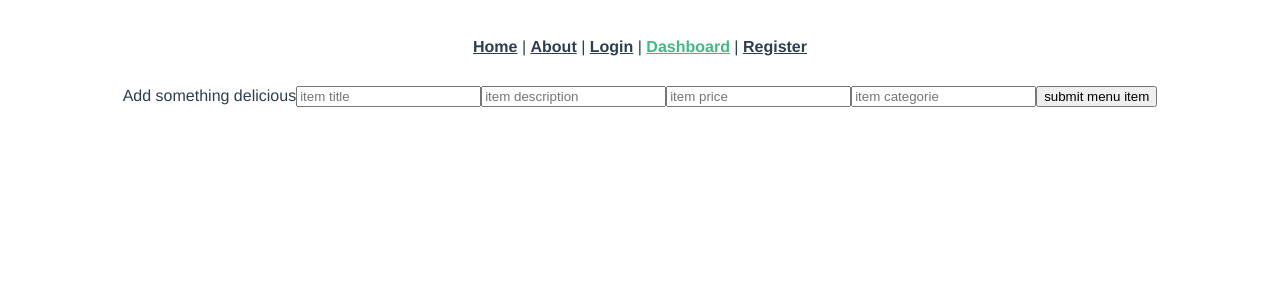
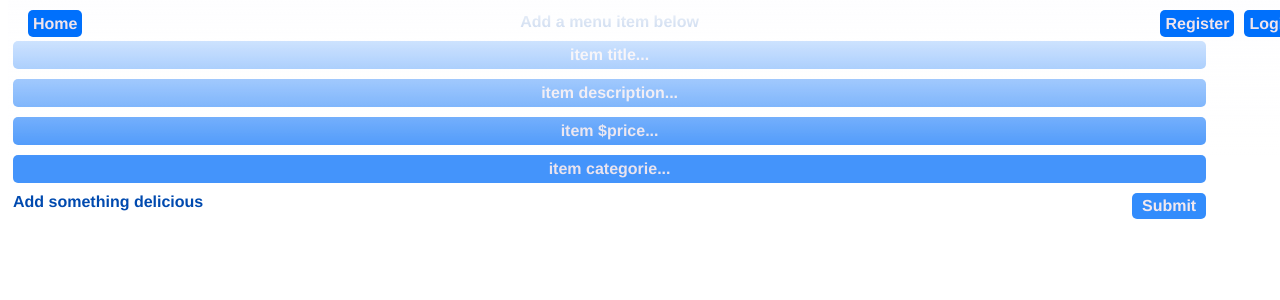
Before and after one commit to patrickbrusven/menu-builder, a Vue app: page /dashboard in a window 1280 px wide. Shown: the top 300 px of the page. Built offline with nearby package versions, Linux system fonts and the light colour scheme.

Commit message:
style overhaul for all major components. adjusted some methods to use vuex opposed to emitting events.

```diff
--- a/src/components/Navigation.vue
+++ b/src/components/Navigation.vue
@@ -1,30 +1,97 @@
 <template lang="html">
   <div id="nav">
-    <router-link to="/">Home</router-link> |
-    <router-link to="/about">About</router-link> |
-    <router-link to="/login">Login</router-link> |
-    <router-link to="/dashboard">Dashboard</router-link> |
-    <router-link to="/register">Register</router-link>
+    <div class="mainLinks">
+      <router-link to="/" class="home">Home</router-link>
+      <router-link v-if="loggedIn" to="/dashboard">Dashboard</router-link>
+    </div>
+    <div class="userLogin">
+      <router-link v-if="!loggedIn" to="/register">Register</router-link>
+      <router-link v-if="!loggedIn" to="/login">Login</router-link>
+      <div v-else class="userStatus">
+        <h3>Welcome back: {{ $store.state.user.name }}</h3>
+        <button type="button" class="logoutButton" @click="logout">Logout</button>
+      </div>
+    </div>
   </div>
 </template>
 
 <script>
+import { mapGetters } from 'vuex';
+
 export default {
   name: 'Navigation',
+
+  computed: mapGetters(['loggedIn']),
+
+  methods: {
+    logout () {
+      this.$store.dispatch('logout');
+    }
+  }
 }
 </script>
 
 <style scoped>
+
 #nav {
-  padding: 30px;
+  padding: 15px;
+  display: flex;
+  justify-content: space-between;
+  position: fixed;
+  top: 0px;
+  width: 100vw;
+  background: linear-gradient(to bottom, #fefeff, #ffffff00);
+  height: 16vh;
+  z-index: 100;
+}
+
+.userStatus {
+  display: flex;
+}
+
+h3 {
+  color: #004aaf;
+  text-decoration: underline;
+  margin-right: 10px;
 }
 
 #nav a {
   font-weight: bold;
-  color: #2c3e50;
+  color: #f0e4ec;
+  text-decoration: none;
+  background-color: #0070fc;
+  padding: 5px;
+  border-radius: 5px;
+  margin: 5px;
+  transition: .2s ease-in;
 }
 
 #nav a.router-link-exact-active {
-  color: #42b983;
+  background-color: #004aaf;
 }
+
+#nav a:hover {
+  background-color: #1a5ab6;
+}
+
+button {
+  color: #f0e4ec;
+  text-decoration: none;
+  background-color: #0070fc;
+  padding: 5px;
+  margin-top: -5px;
+  border-radius: 5px;
+  width: min-content;
+  align-self: center;
+  border: none;
+  cursor: pointer;
+  font: inherit;
+  font-weight: bold;
+  transition: .2s ease-in;
+}
+
+button:hover {
+  background-color: #004aaf;
+}
+
 </style>
--- a/src/components/dashboard/AddItemComponent.vue
+++ b/src/components/dashboard/AddItemComponent.vue
@@ -1,11 +1,14 @@
 <template lang="html">
   <div class="add-item">
-    <label for="add-item">Add something delicious</label>
-    <input type="text" id="add-item" v-model="title" placeholder="item title">
-    <input type="text" id="add-description" v-model="description" placeholder="item description">
-    <input type="text" id="add-price" v-model="price" placeholder="item price">
-    <input type="text" id="add-categorie" v-model="categorie" placeholder="item categorie">
-    <button @click="createNewItem" >submit menu item</button>
+    <label for="add-item">Add a menu item below</label>
+    <input type="text" id="add-item" v-model="title" placeholder="item title...">
+    <input type="text" id="add-description" v-model="description" placeholder="item description...">
+    <input type="text" id="add-price" v-model="price" placeholder="item $price...">
+    <input type="text" id="add-categorie" v-model="categorie" placeholder="item categorie...">
+    <div class="bottomLine">
+      <label for="add-item">Add something delicious</label>
+      <button @click="createNewItem">Submit</button>
+    </div>
   </div>
 </template>
 
@@ -45,4 +48,84 @@ export default {
 </script>
 
 <style lang="css" scoped>
+
+.add-item {
+  background-color: #ffffff;
+  display: flex;
+  flex-direction: column;
+  border-radius: 5px;
+  width: 94vw;
+  align-self: center;
+}
+
+.bottomLine {
+  display: flex;
+  justify-content: space-between;
+}
+
+label {
+  color: #004aaf;
+  padding: 5px;
+  font: inherit;
+  font-weight: bold;
+}
+
+input {
+  margin: 5px;
+  border-radius: 5px;
+  border: none;
+  padding: 5px;
+  text-align: center;
+  background-color: #167afb;
+  opacity: .8;
+  font: inherit;
+  font-weight: bold;
+  color: white;
+}
+
+input:hover {
+  transition: .2s ease-in;
+  background-color: #004aaf;
+  font-weight: bold;
+}
+
+input:active {
+  box-shadow: none;
+}
+
+::placeholder { /* Chrome, Firefox, Opera, Safari 10.1+ */
+  color: #e4ddeb;
+  opacity: 1; /* Firefox */
+}
+
+:-ms-input-placeholder { /* Internet Explorer 10-11 */
+  color: #e4ddeb;
+}
+
+::-ms-input-placeholder { /* Microsoft Edge */
+  color: #e4ddeb;
+}
+
+button {
+  color: #f0e4ec;
+  text-decoration: none;
+  background-color: #0070fc;
+  padding: 4px;
+  border-radius: 5px;
+  margin: 5px;
+  width: min-content;
+  align-self: center;
+  border: none;
+  cursor: pointer;
+  opacity: .8;
+  font: inherit;
+  font-weight: bold;
+  padding-left: 10px;
+  padding-right: 10px;
+  transition: .2s ease-in;
+}
+
+button:hover {
+  background-color: #004aaf;
+}
 </style>
--- a/src/components/dashboard/DisplayItemComponent.vue
+++ b/src/components/dashboard/DisplayItemComponent.vue
@@ -1,23 +1,35 @@
 <template>
   <div class="container">
-    <li v-for="item in $store.state.menu"
+    <li class="item" v-for="item in $store.state.menu"
         v-bind:key="item._id">
-      <p class="title">{{ item.title }}</p>
+      <h3 class="title">{{ item.title }}</h3>
       <p class="description">{{ item.description }}</p>
-      <p class="price">{{ item.price }}</p>
+      <h4 class="price">${{ item.price }}</h4>
       <p class="categorie">{{ item.categorie }}</p>
-      <button @click="deleteItem(item._id)">Remove</button>
-      <button @click="$emit('edit-item', item._id)">Edit</button>
+      <div class="hide">
+        <Button class="liButton" @click="deleteItem(item._id)"
+                color="red"
+                text="Remove"/>
+        <Button class="liButton" @click="$emit('edit-item', item._id)"
+                color="green"
+                text="Edit"/>
+      </div>
     </li>
+
   </div>
 </template>
 
 <script>
 import { mapActions } from 'vuex'
 import MenuService from '@/menuService.js'
+import Button from '@/components/Button.vue'
 
 export default {
   name: 'DisplayItemComponent',
+
+  components: {
+    Button,
+  },
 
   methods: {
     ...mapActions([
@@ -39,5 +51,49 @@ export default {
 </script>
 
 <style scoped>
+.container {
+  position: relative;
+
+  display: flex;
+  flex-direction: column;
+
+  justify-content: center;
+  align-items: center;
+  align-content: center;
+}
+
+li {
+  list-style: none;
+  position: relative;
+  border-radius: 5px;
+  margin: 5px;
+
+  width: 95%;
+}
+
+.liButton {
+  margin-right: 5px;
+  margin-bottom: 5px;
+  font-size: 12px;
+  background-color: #167afbcc;
+  opacity: .7;
+  transition: .2s ease-in;
+}
+
+.liButton:hover {
+  opacity: 1;
+}
+
+.hide {
+  opacity: 0;
+  transition: .3s;
+  position: absolute;
+  right: 0px;
+  bottom: 0px;
+}
+
+.item:hover > .hide {
+  opacity: 1;
+}
 
 </style>
--- a/src/components/dashboard/DisplayMenuComponent.vue
+++ b/src/components/dashboard/DisplayMenuComponent.vue
@@ -1,6 +1,8 @@
 <template lang="html">
-  <DisplayItemComponent @edit-item="editItem" />
-  <UpdateItemComponent @toggle-show="toggleShow" v-if="showEditItem" :menuItemID="menuItemID" />
+  <div class="menuDisplay">
+    <DisplayItemComponent @edit-item="editItem" />
+    <UpdateItemComponent class="centered" @toggle-show="toggleShow" v-if="showEditItem" :menuItemID="menuItemID" />
+  </div>
 </template>
 
 <script>
@@ -27,6 +29,10 @@ export default {
     async editItem(itemToUpdate) {
       this.menuItemID = itemToUpdate;
       this.showEditItem = !this.showEditItem;
+
+      if(this.$store.state.showAddItem) {
+        this.$store.state.showAddItem = !this.$store.state.showAddItem;
+      }
     },
 
     toggleShow() {
@@ -37,4 +43,19 @@ export default {
 </script>
 
 <style lang="css" scoped>
+.menuDisplay {
+  width: 95vw;
+  margin-top: 10px;
+  background-color: #fdfdfecc;
+  border-radius: 5px;
+  display: flex;
+  flex-direction: column;
+}
+
+.centered {
+  position: fixed;
+  left: 50%;
+  transform: translate(-50%, -20%);
+  box-shadow: 0px 0px 13px 4px #868686;
+}
 </style>
--- a/src/components/dashboard/UpdateItemComponent.vue
+++ b/src/components/dashboard/UpdateItemComponent.vue
@@ -9,15 +9,23 @@
     <label for="update-title">Edit item categorie</label>
     <input v-model="categorie" type="text">
     <button @click="submitUpdate()" type="button" name="button">Submit</button>
+    <Button @click="$emit('toggle-show')"
+            color="blue"
+            text="close"/>
   </div>
 </template>
 
 <script>
 import { mapActions } from 'vuex'
 import MenuService from  '@/menuService.js'
+import Button from  '@/components/Button.vue'
 
 export default {
   name: 'UpdateItemComponent',
+
+  components: {
+    Button
+  },
 
   data() {
     return {
@@ -59,4 +67,78 @@ export default {
 </script>
 
 <style lang="css" scoped>
+.update-item {
+  background-color: #ffffff;
+  display: flex;
+  flex-direction: column;
+  border-radius: 5px;
+  width: 94vw;
+  align-self: center;
+}
+label {
+  color: #004aaf;
+  padding: 5px;
+  font: inherit;
+  font-weight: bold;
+}
+
+input {
+  margin: 5px;
+  border-radius: 5px;
+  border: none;
+  padding: 5px;
+  text-align: center;
+  background-color: #167afb;
+  opacity: .8;
+  font: inherit;
+  font-weight: bold;
+  color: white;
+}
+
+input:hover {
+  transition: .2s ease-in;
+  background-color: #004aaf;
+  font-weight: bold;
+}
+
+input:active {
+  box-shadow: none;
+}
+
+::placeholder { /* Chrome, Firefox, Opera, Safari 10.1+ */
+  color: #e4ddeb;
+  opacity: 1; /* Firefox */
+}
+
+:-ms-input-placeholder { /* Internet Explorer 10-11 */
+  color: #e4ddeb;
+}
+
+::-ms-input-placeholder { /* Microsoft Edge */
+  color: #e4ddeb;
+}
+
+button {
+  color: #f0e4ec;
+  text-decoration: none;
+  background-color: #0070fc;
+  padding: 4px;
+  border-radius: 5px;
+  margin: 5px;
+  width: min-content;
+  align-self: center;
+  border: none;
+  cursor: pointer;
+  opacity: .8;
+  font: inherit;
+  font-weight: bold;
+  padding-left: 10px;
+  padding-right: 10px;
+  transition: .2s ease-in;
+}
+
+button:hover {
+  background-color: #004aaf;
+}
+
 </style>
```
